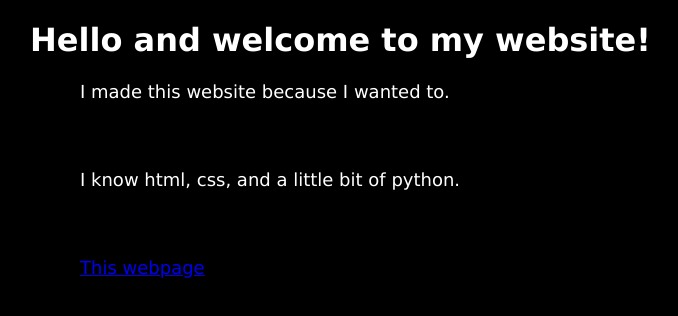
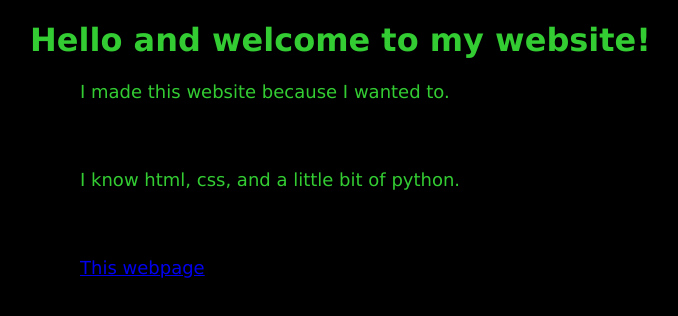
Before and after one commit to GreatPurpleMartin/My-Website, a plain HTML site: page index.html in a window 1280 px wide. Shown: the whole page, without its empty margins (20-698 px from the left). Drawn offline with Linux system fonts and the light colour scheme.

Commit message:
Update martinsWebsite.css

```diff
--- a/martinsWebsite.css
+++ b/martinsWebsite.css
@@ -1,16 +1,16 @@
 h1 {
   font-family: "Verdana";
-  color: #FFFFFF;
+  color: rgb(51, 204, 51);
 }
 p {
   font-family: "Verdana";
   font-size: 18px;
   text-indent: 50px;
-  color: #FFFFFF;
+  color: rgb(51, 204, 51);
 }
 h3 {
   font-family: "Verdana";
-  color: #FFFFFF;
+  color: rgb(51, 204, 51);
 }
 body {
   background-color: black;
```
